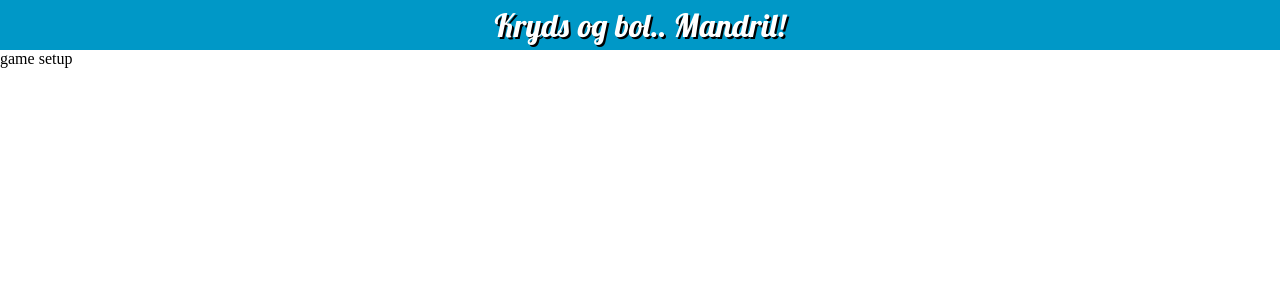
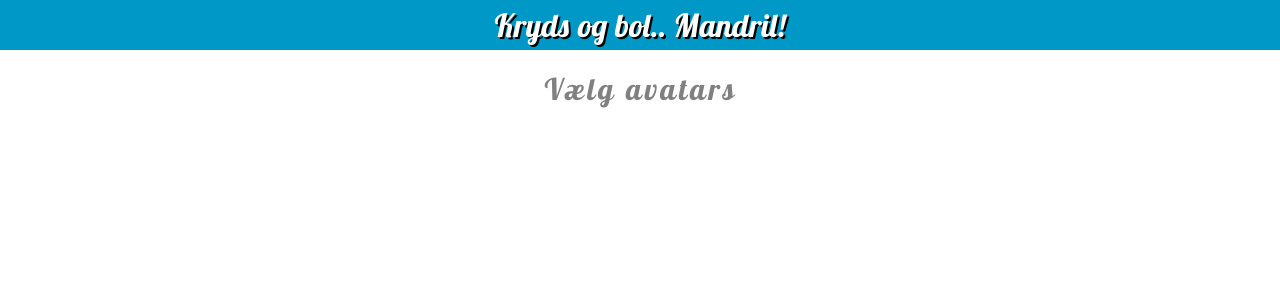
Before and after one commit to jbakchr/tic-tac-toe-mandril, a React (Vite) app: page /game-setup in a window 1280 px wide. Shown: the top 300 px of the page. Built offline with nearby package versions, Linux system fonts and the light colour scheme.

Commit message:
Added game setup header

```diff
--- a/src/pages/GameSetupPage.jsx
+++ b/src/pages/GameSetupPage.jsx
@@ -6,7 +6,20 @@ export const GameSetupPage = () => {
   return (
     <MainLayout>
       <Navbar />
-      <p style={{ flexGrow: 1 }}>game setup</p>
+      <div style={{ flexGrow: 1 }}>
+        <h2
+          style={{
+            textAlign: "center",
+            margin: "20px",
+            fontFamily: "Lobster Two",
+            color: "grey",
+            fontSize: "30px",
+            letterSpacing: "3px",
+          }}
+        >
+          Vælg avatars
+        </h2>
+      </div>
     </MainLayout>
   );
 };
```
